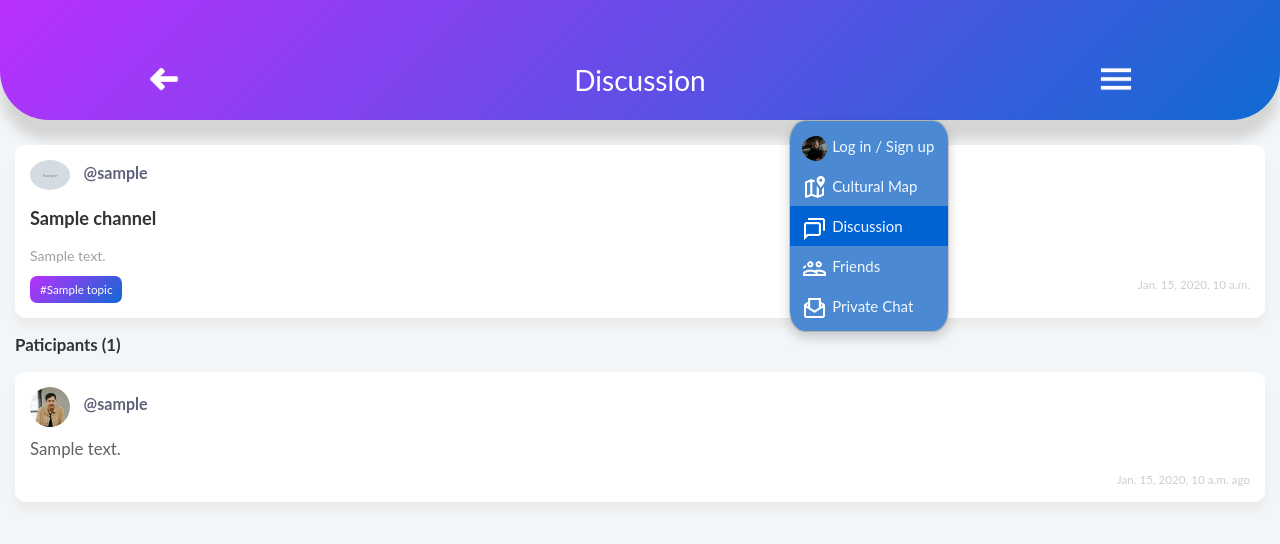
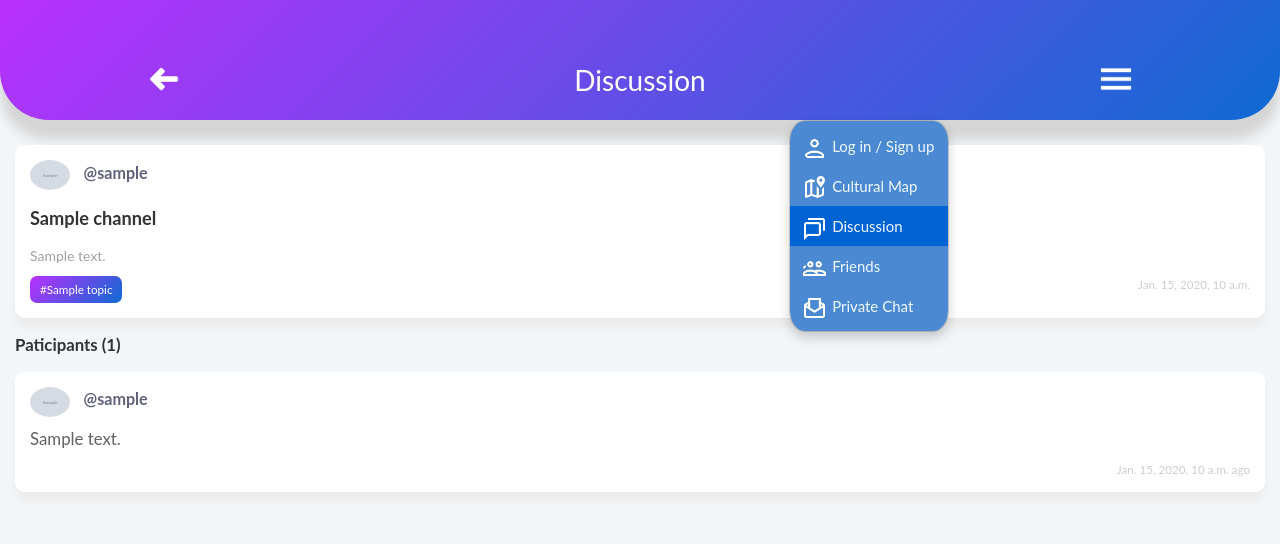
Before and after one commit to RuiqiJia/DECO7381, a Django app: page /channel/1/ in a window 1280 px wide, after a click that opens the changed part. Shown: the top 544 px of the page. Run offline with Django 4.2, Linux system fonts and the light colour scheme; tables that the repository leaves empty hold one stand-in row (values such as "Sample post"); grey boxes marked "Sample" are stand-in pictures; some libraries are stand-ins or nearby versions.

Commit message:
minor change
nevigation bar image modification, participant image

```diff
--- a/emuegg/base/templates/base/channel.html
+++ b/emuegg/base/templates/base/channel.html
@@ -283,11 +283,11 @@
                         <li>
                             {% if request.user.is_authenticated %}
                             <a href="{% url 'profile' id=user.id %}">
-                                <img id="user-icon" src="{% static 'images/normal-user.jpg' %}" alt="function1">My Profile
+                                <img id="user-icon" src="{% static 'images/menu-profile.png' %}" alt="function1">My Profile
                             </a>
                             {% else %}
                             <a href="{% url 'login' %}">
-                                <img id="user-icon" src="{% static 'images/normal-user.jpg' %}" alt="function1">Log in / Sign up
+                                <img id="user-icon" src="{% static 'images/menu-profile.png' %}" alt="function1">Log in / Sign up
                             </a>
                             {% endif %}
                         </li>
@@ -364,7 +364,7 @@
                 <div class="message-wrapper">
 
                     <div class="message-header">
-                        <img src="{% static 'images/profile2.jpg' %}" alt="Logo image" class="img-circle">
+                        <img src="/images/{{post.user.Picture}}" alt="Logo image" class="img-circle">
                         <a  href="{% url 'profile' user.id %}">
                             @{{ post.user.username }}
                         </a>
--- a/emuegg/base/templates/base/channel_form.html
+++ b/emuegg/base/templates/base/channel_form.html
@@ -197,7 +197,7 @@
                         <ul class="dropdown-menu dropdown-menu-position" aria-labelledby="dropdownMenu1">
                             <li>
                                 <a href="#">
-                                    <img id="user-icon" src="{% static 'images/normal-user.jpg' %}" alt="function1">My Profile
+                                    <img id="user-icon" src="{% static 'images/menu-profile.png' %}" alt="function1">My Profile
                                 </a>
                             </li>
                             <li>
--- a/emuegg/base/templates/base/chat_box.html
+++ b/emuegg/base/templates/base/chat_box.html
@@ -394,7 +394,7 @@
                   <a href="{% url 'profile' id=user.id %}">
                     <img
                       id="user-icon"
-                      src="{% static 'images/normal-user.jpg' %}"
+                      src="{% static 'images/menu-profile.png' %}"
                       alt="function1"
                     />My Profile
                   </a>
@@ -402,7 +402,7 @@
                   <a href="{% url 'login' %}">
                     <img
                       id="user-icon"
-                      src="{% static 'images/normal-user.jpg' %}"
+                      src="{% static 'images/menu-profile.png' %}"
                       alt="function1"
                     />My Profile
                   </a>
--- a/emuegg/base/templates/base/chat_list.html
+++ b/emuegg/base/templates/base/chat_list.html
@@ -212,11 +212,11 @@
                         <li>
                             {% if request.user.is_authenticated %}
                             <a href="{% url 'profile' id=user.id %}">
-                                <img id="user-icon" src="{% static 'images/normal-user.jpg' %}" alt="function1">My Profile
+                                <img id="user-icon" src="{% static 'images/menu-profile.png' %}" alt="function1">My Profile
                             </a>
                             {% else %}
                             <a href="{% url 'login' %}">
-                                <img id="user-icon" src="{% static 'images/normal-user.jpg' %}" alt="function1">My Profile
+                                <img id="user-icon" src="{% static 'images/menu-profile.png' %}" alt="function1">My Profile
                             </a>
                             {% endif %}
                         </li>
--- a/emuegg/base/templates/base/delete.html
+++ b/emuegg/base/templates/base/delete.html
@@ -174,7 +174,7 @@
                         <ul class="dropdown-menu dropdown-menu-position" aria-labelledby="dropdownMenu1">
                             <li>
                                 <a href="#">
-                                    <img id="user-icon" src="{% static 'images/normal-user.jpg' %}" alt="function1">My Profile
+                                    <img id="user-icon" src="{% static 'images/menu-profile.png' %}" alt="function1">My Profile
                                 </a>
                             </li>
                             <li>
--- a/emuegg/base/templates/base/friend_feedback.html
+++ b/emuegg/base/templates/base/friend_feedback.html
@@ -182,7 +182,7 @@
                         <ul class="dropdown-menu dropdown-menu-position" aria-labelledby="dropdownMenu1">
                             <li>
                                 <a href="{% url 'profile' id=user.id %}">
-                                    <img id="user-icon" src="{% static 'images/normal-user.jpg' %}" alt="function1">My Profile
+                                    <img id="user-icon" src="{% static 'images/menu-profile.png' %}" alt="function1">My Profile
                                 </a>
                             </li>
                             <li>
--- a/emuegg/base/templates/base/friend_list.html
+++ b/emuegg/base/templates/base/friend_list.html
@@ -212,11 +212,11 @@
 
                                 {% if request.user.is_authenticated %}
                                 <a href="{% url 'profile' id=user.id %}">
-                                    <img id="user-icon" src="{% static 'images/normal-user.jpg' %}" alt="function1">My Profile
+                                    <img id="user-icon" src="{% static 'images/menu-profile.png' %}" alt="function1">My Profile
                                 </a>
                                 {% else %}
                                 <a href="{% url 'login' %}">
-                                    <img id="user-icon" src="{% static 'images/normal-user.jpg' %}" alt="function1">My Profile
+                                    <img id="user-icon" src="{% static 'images/menu-profile.png' %}" alt="function1">My Profile
                                 </a>
                                 {% endif %}
 
--- a/emuegg/base/templates/base/map_test.html
+++ b/emuegg/base/templates/base/map_test.html
@@ -194,7 +194,7 @@
                 <a href="{% url 'profile' id=user.id %}">
                   <img
                     id="user-icon"
-                    src="{% static 'images/normal-user.jpg' %}"
+                    src="{% static 'images/menu-profile.png' %}"
                     alt="function1"
                   />My Profile
                 </a>
@@ -202,7 +202,7 @@
                 <a href="{% url 'login' %}">
                   <img
                     id="user-icon"
-                    src="{% static 'images/normal-user.jpg' %}"
+                    src="{% static 'images/menu-profile.png' %}"
                     alt="function1"
                   />Log in / Sign up
                 </a>
--- a/emuegg/base/templates/base/requests_page.html
+++ b/emuegg/base/templates/base/requests_page.html
@@ -204,7 +204,7 @@
                 <a href="{% url 'profile' id=user.id %}">
                   <img
                     id="user-icon"
-                    src="{% static 'images/normal-user.jpg' %}"
+                    src="{% static 'images/menu-profile.png' %}"
                     alt="function1"
                   />My Profile
                 </a>
--- a/emuegg/base/templates/base/updateProfile.html
+++ b/emuegg/base/templates/base/updateProfile.html
@@ -218,7 +218,7 @@
                 <a href="#">
                   <img
                     id="user-icon"
-                    src="{% static 'images/normal-user.jpg' %}"
+                    src="{% static 'images/menu-profile.png' %}"
                     alt="function1"
                   />My Profile
                 </a>
```
Also changed, not shown: emuegg/base/templates/base/home.html (+3 -8 lines), emuegg/emuegg/settings.py (+17 -17 lines).
